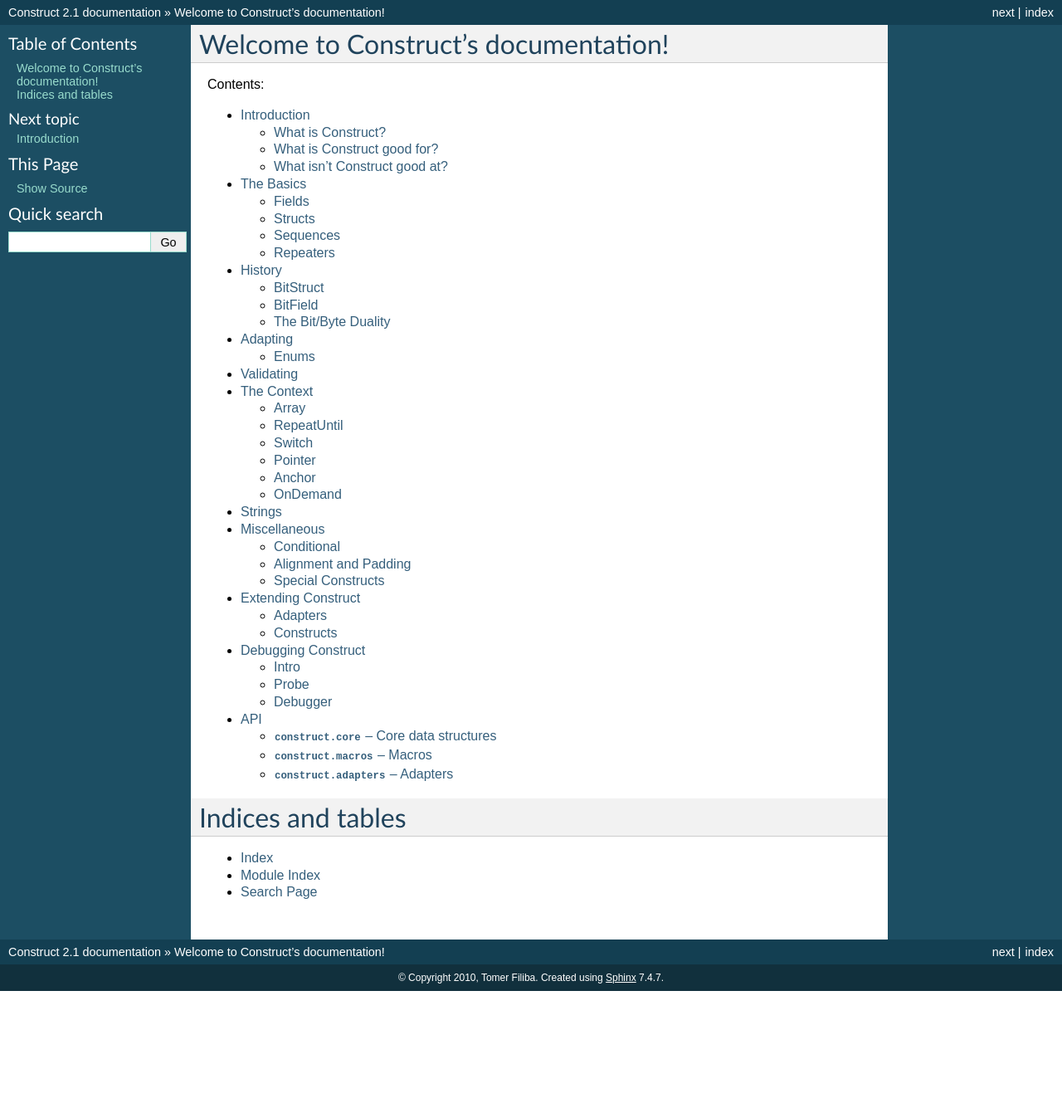
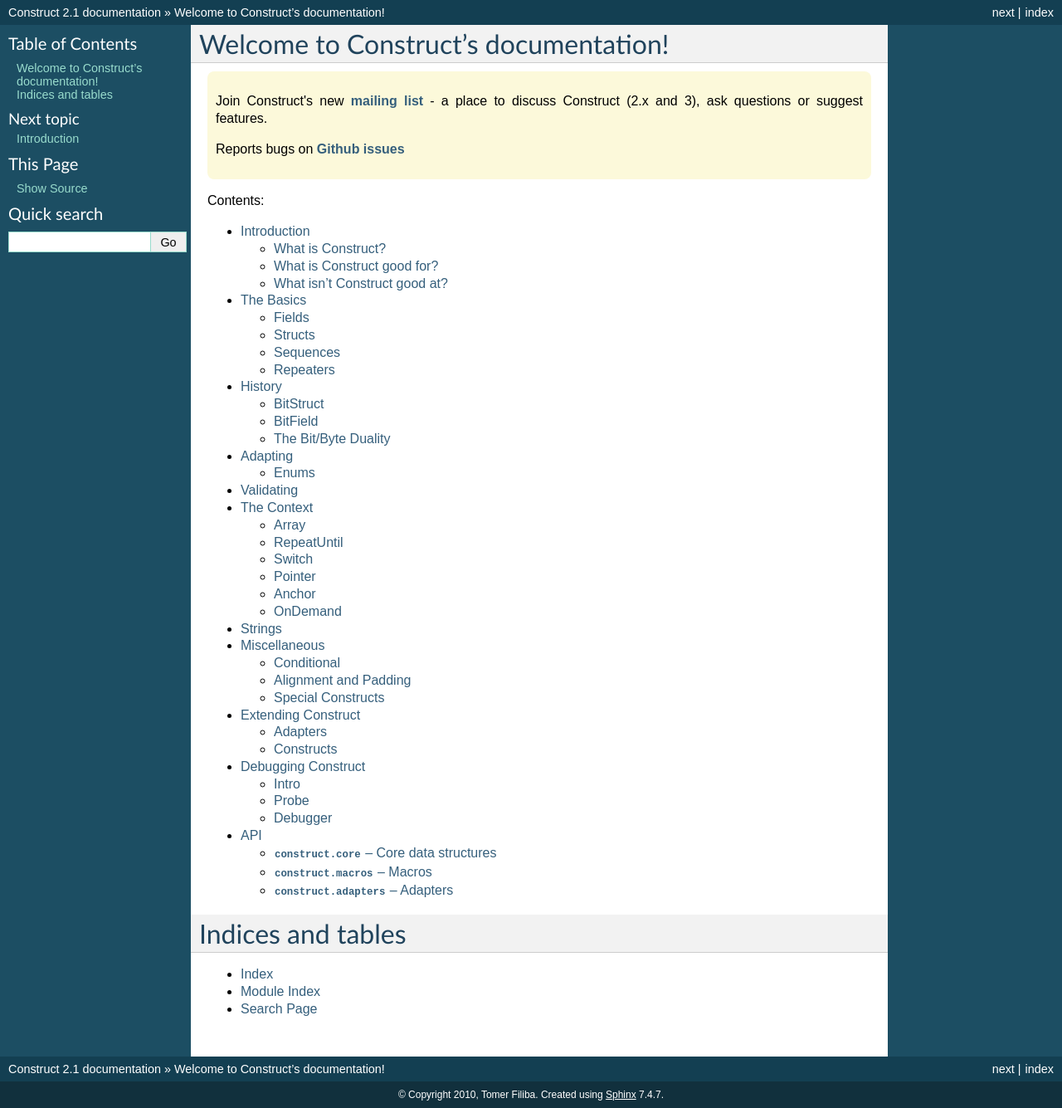
Before and after one commit to MostAwesomeDude/construct, a Sphinx documentation site: the page built from docs/index.rst, in a window 1280 px wide. Shown: the whole page at 83% size. Built offline with Sphinx 7.4.7, drawn with Linux system fonts in a browser that asks for light colours; pages that are not in the unit, such as notebooks, are missing from menus; before the commit the page ends 1194 px from its top, so only the background shows below that.

Commit message:
update docs

```diff
--- a/docs/index.rst
+++ b/docs/index.rst
@@ -5,6 +5,14 @@
 
 Welcome to Construct's documentation!
 =======================================
+
+.. raw:: html
+
+    <div style="background: #FCF9DA; padding: 10px; border-radius: 8px;">
+    <p>Join Construct's new <a href="https://groups.google.com/d/forum/construct3"><strong>mailing list</strong></a> -
+    a place to discuss Construct (2.x and 3), ask questions or suggest features.</p>
+    <p>Reports bugs on <a href="https://github.com/construct/construct/issues"><strong>Github issues</strong></a></p>
+    </div>
 
 Contents:
 
```
